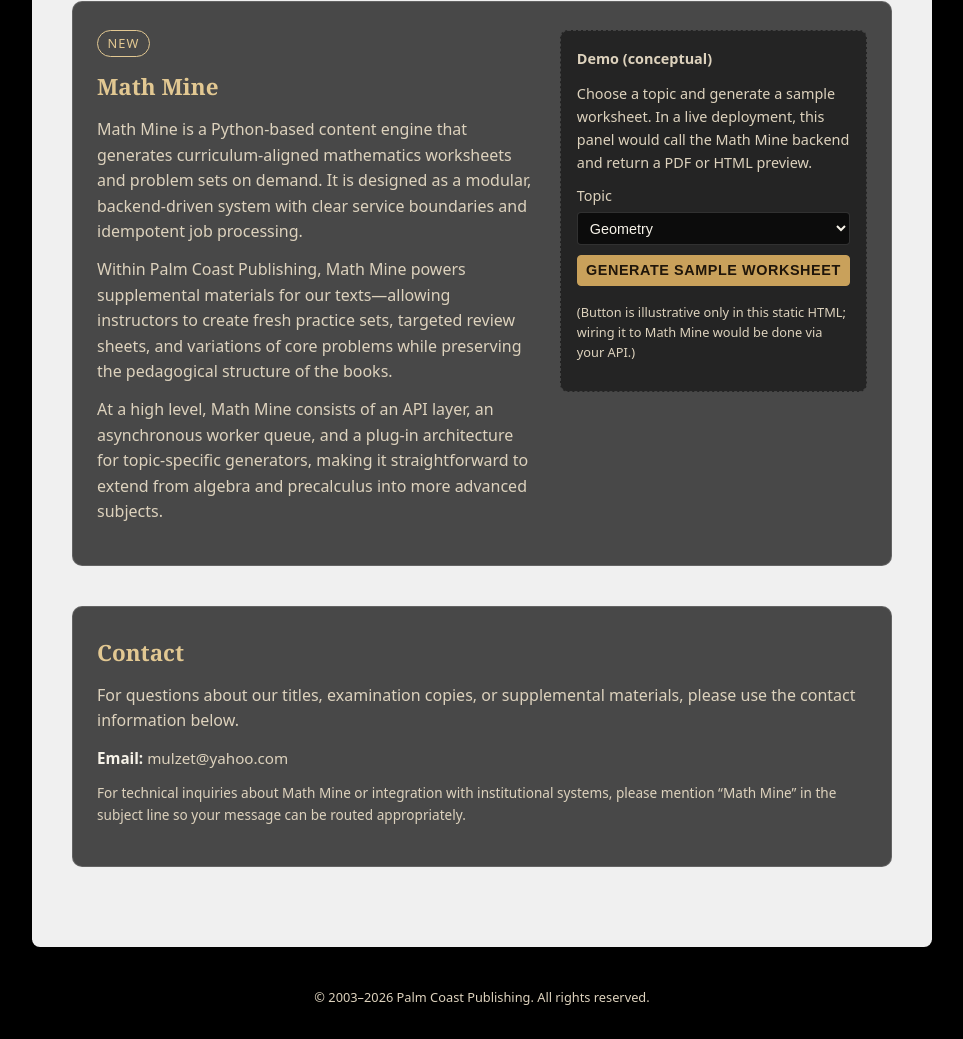
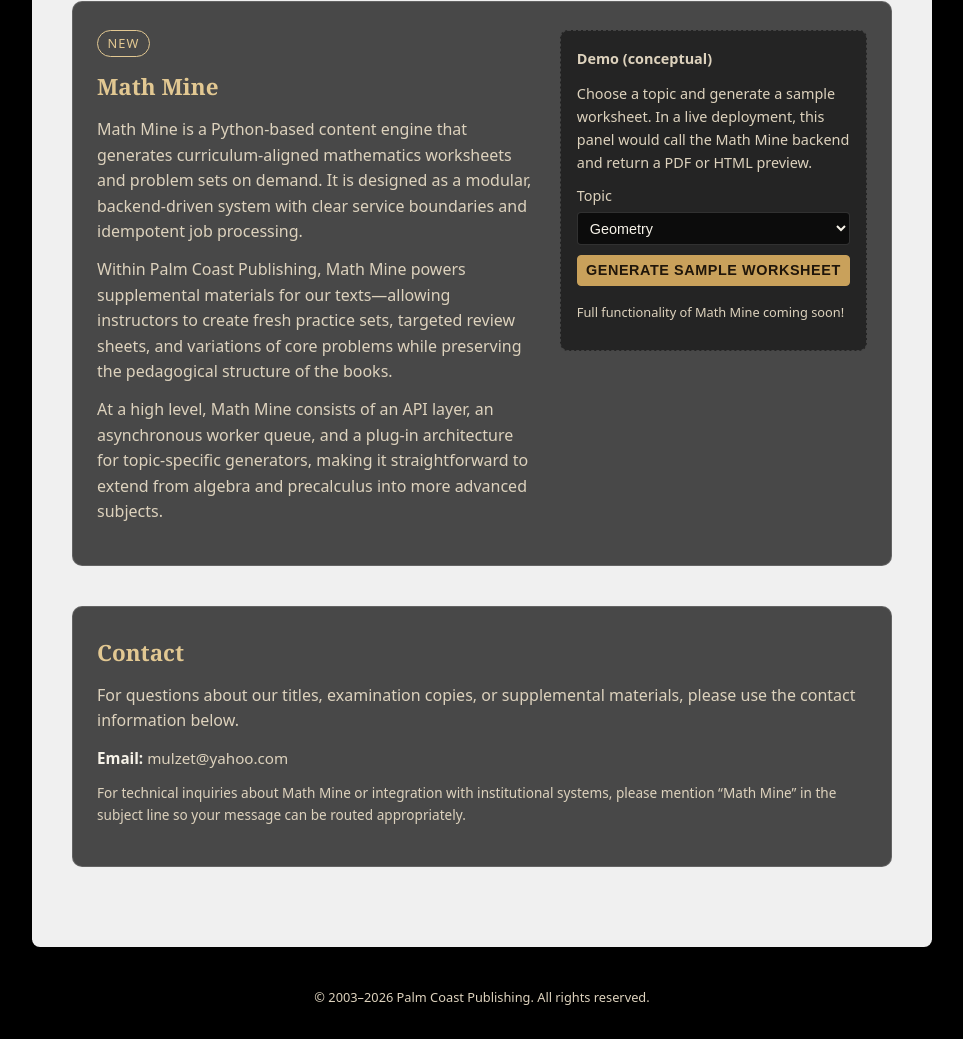
Before and after one commit to kenmulzet/palmcoastpublishing.github.io, a plain HTML site: page index.html in a window 1280 px wide. Shown: the part 2871-3910 px from the top of the page, without its empty margins (158-1121 px from the left). Drawn offline with Linux system fonts and the light colour scheme.

Commit message:
Update index.html

```diff
--- a/index.html
+++ b/index.html
@@ -585,7 +585,7 @@
 
           <button type="button">Generate Sample Worksheet</button>
           <p style="margin-top:0.4rem; font-size:0.8rem;">
-            (Button is illustrative only in this static HTML; wiring it to Math Mine would be done via your API.)
+            Full functionality of Math Mine coming soon!
           </p>
         </div>
       </div>
```
